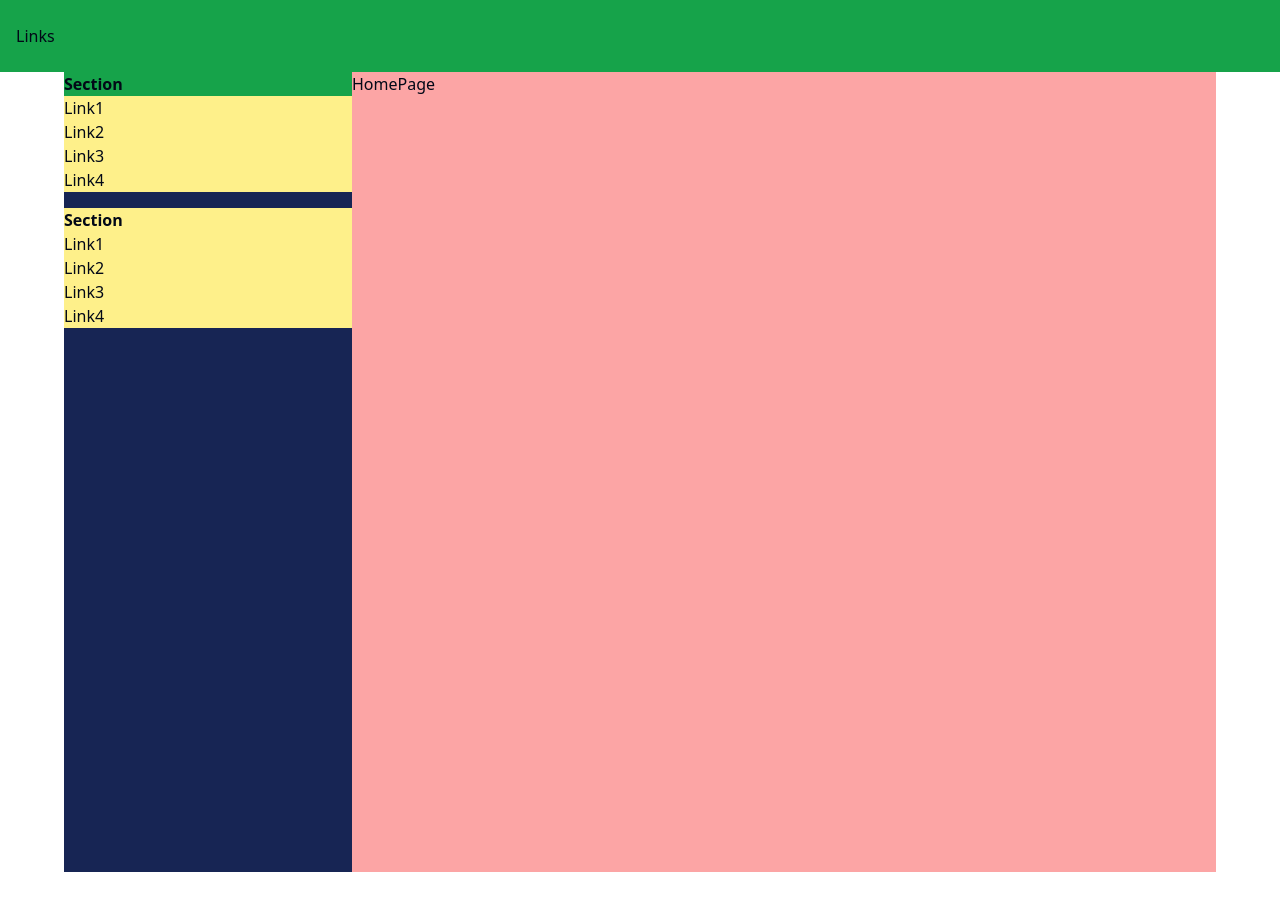
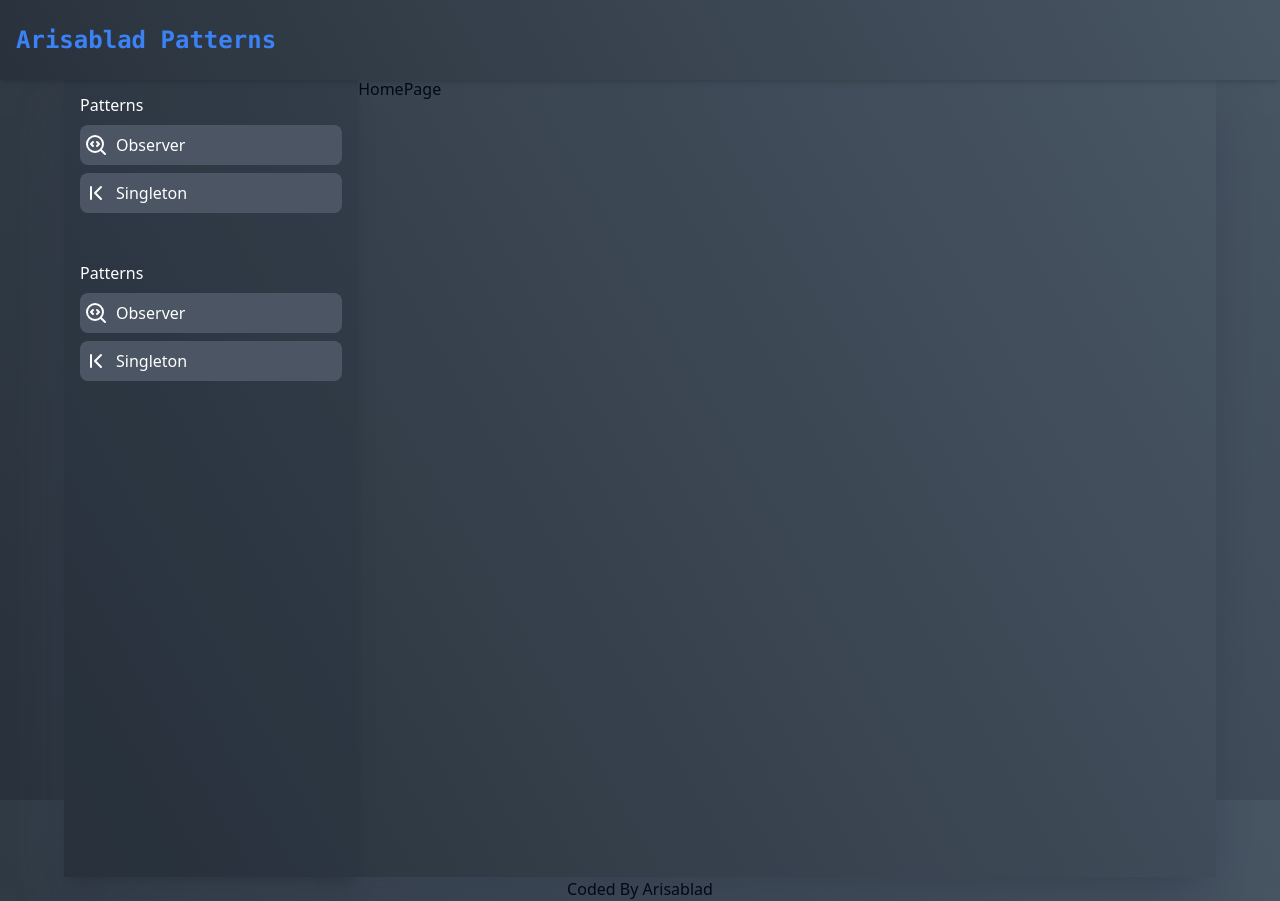
Before and after one commit to Arisablad/design-patterns-site, a React (Vite) app: page / in a window 1280 px wide. Before the commit the page ends 872 px from the top, so only its background shows below. Built offline with nearby package versions, Linux system fonts and the light colour scheme.

Commit message:
style changes, added responsive

```diff
--- a/src/components/Sidebar.tsx
+++ b/src/components/Sidebar.tsx
@@ -1,27 +1,21 @@
+import {Links} from "@/constants/Links.tsx";
+import {Link} from "react-router-dom";
 
-function Sidebar(props) {
+function Sidebar() {
     return (
         // DESKTOP NAV
-        <div className={"hidden w-96 bg-blue-950 min-h-screen md:flex flex-col items-center gap-4"}>
-            <div className={"bg-yellow-200 w-full"}>
-                <div className={"font-semibold bg-green-600"}>Section</div>
-                <ul>
-                    <li>Link1</li>
-                    <li>Link2</li>
-                    <li>Link3</li>
-                    <li>Link4</li>
-                </ul>
-            </div>
-
-            <div className={"bg-yellow-200 w-full"}>
-                <div className={"font-semibold"}>Section</div>
-                <ul>
-                    <li>Link1</li>
-                    <li>Link2</li>
-                    <li>Link3</li>
-                    <li>Link4</li>
-                </ul>
-            </div>
+        <div className={"hidden w-96 bg-gray-800/20 shadow shadow-xl shadow-inner min-h-screen md:flex flex-col items-center gap-4 px-4 text-white"}>
+            {Links.map((section) => {
+                return (
+                    <div className={"flex flex-col gap-2 w-full py-4"}>
+                        <p>{section.section_name}</p>
+                        {section.links.map(link => <Link to={link.href} className={"flex w-full bg-gray-600 rounded-lg py-2 px-1 gap-2 hover:bg-blue-950/60"}>
+                            <span>{link.icon}</span>
+                            <span>{link.patern_name}</span>
+                        </Link>)}
+                    </div>
+                )
+            })}
         </div>
     );
 }
--- a/src/components/TopNavbar.tsx
+++ b/src/components/TopNavbar.tsx
@@ -1,20 +1,33 @@
 import React, {useState} from 'react';
 import {MenuIcon} from "lucide-react";
+import {Links} from "@/constants/Links.tsx";
+import {Link} from "react-router-dom";
+
 
 function TopNavbar() {
     const [expandMenu, setExpandMenu] = useState(false)
     return (
         <>
-            <div className={"fixed top-0 w-full left-0 bg-green-600 py-6 px-4 flex justify-between"}>
-                {/*LINKS*/}
-                <div>Links</div>
+            <div className={"fixed top-0 w-full left-0 gradient-background shadow shadow-md py-6 px-4 flex justify-between"}>
+                <Link to={"/"} className={"text-2xl text-blue-500 font-semibold font-mono"}>Arisablad Patterns</Link>
                 <MenuIcon className={"md:hidden cursor-pointer"} onClick={() => {
                     setExpandMenu(!expandMenu)
                 }}/>
             </div>
+            {/*LINKS*/}
             {expandMenu &&
-                <div className={"bg-white max-h-max md:hidden transition-all duration-[3000] ease-in-out"}>
-                    some Links
+                <div className={"bg-gray-800/20 shadow shadow-xl shadow-inner max-h-max md:hidden transition-all duration-[3000] ease-in-out py-4"}>
+                    {Links.map((section) => {
+                        return (
+                            <div className={"flex flex-col gap-2 px-1 py-1.5"}>
+                                <p className={"text-2xl font-serif"}>{section.section_name}</p>
+                                {section.links.map(link => <Link to={link.href} className={"flex w-full bg-gray-600 py-2 gap-2 px-1 hover:bg-blue-950/60 rounded-md"}>
+                                    <span className={"text-gray-300"}>{link.icon}</span>
+                                    <span>{link.patern_name}</span>
+                                </Link>)}
+                            </div>
+                        )
+                    })}
                 </div>
             }
         </>
--- /dev/null
+++ b/src/constants/Links.tsx
@@ -0,0 +1,34 @@
+import {LucideChevronFirst, SearchCodeIcon} from "lucide-react";
+
+export const Links = [
+    {
+        section_name: "Patterns",
+        links:[
+            {
+                patern_name:"Observer",
+                href: "/observer",
+                icon:<SearchCodeIcon/>
+            },
+            {
+                patern_name:"Singleton",
+                href: "/singleton",
+                icon:<LucideChevronFirst/>,
+            }
+        ]
+    },
+    {
+        section_name: "Patterns",
+        links:[
+            {
+                patern_name:"Observer",
+                href: "/observer",
+                icon:<SearchCodeIcon/>
+            },
+            {
+                patern_name:"Singleton",
+                href: "/singleton",
+                icon:<LucideChevronFirst/>,
+            }
+        ]
+    },
+]
--- a/src/containers/MainLayout.tsx
+++ b/src/containers/MainLayout.tsx
@@ -1,4 +1,4 @@
-import React, {useState} from "react";
+import React from "react";
 import Sidebar from "@/components/Sidebar.tsx";
 import TopNavbar from "@/components/TopNavbar.tsx";
 
@@ -8,11 +8,12 @@ function Layout({children}: { children?: React.ReactNode }) {
             {/*NAVIGATION*/}
             <TopNavbar/>
             {/*MaxWidthWrapper*/}
-            <div className={"bg-red-300 max-w-6xl ml-auto mr-auto flex"}>
+            <div className={"gradient-background max-w-6xl ml-auto mr-auto flex shadow shadow-2xl shadow-gray-700"}>
                 {/*Sidebar*/}
                 <Sidebar/>
                 {children}
             </div>
+            <div className={"flex items-center justify-center"}>Coded By Arisablad</div>
 
         </>
     );
--- a/src/index.css
+++ b/src/index.css
@@ -74,6 +74,13 @@
     @apply bg-background text-foreground;
 
     /*ADDED TO PREVENT FIXED NAVBAR OVERLAPPING CONTENT*/
-    padding-top: 4.5rem/* 24px */;
+    padding-top: 4.8rem/* 24px */;
+    @apply gradient-background
   }
 }
+
+.gradient-background{
+  background-image: linear-gradient(60deg, #29323c 0%, #485563 100%);
+  background-repeat: no-repeat;
+  background-attachment: fixed;
+}
--- /dev/null
+++ b/src/pages/Observer.tsx
@@ -0,0 +1,11 @@
+import MainLayout from "@/containers/MainLayout.tsx";
+
+function Observer() {
+    return (
+        <MainLayout>
+        <div className={"w-full"}>Observer</div>
+        </MainLayout>
+    );
+}
+
+export default Observer;
--- /dev/null
+++ b/src/pages/Singleton.tsx
@@ -0,0 +1,11 @@
+import MainLayout from "@/containers/MainLayout.tsx";
+
+function Singleton() {
+    return (
+        <MainLayout>
+        <div className={"w-full"}>Singleton</div>
+        </MainLayout>
+    );
+}
+
+export default Singleton;
```
Also changed, not shown: src/router/routes.tsx (+10 -6 lines).
